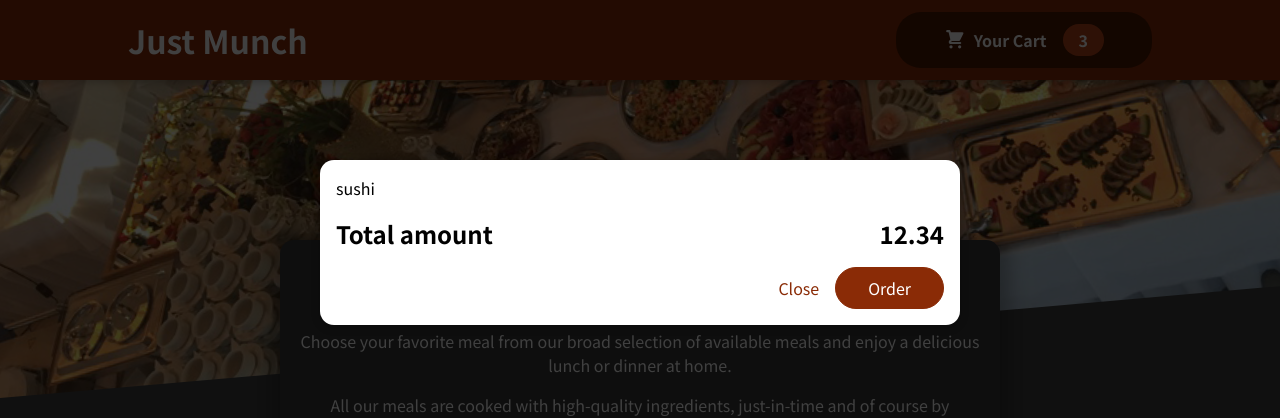
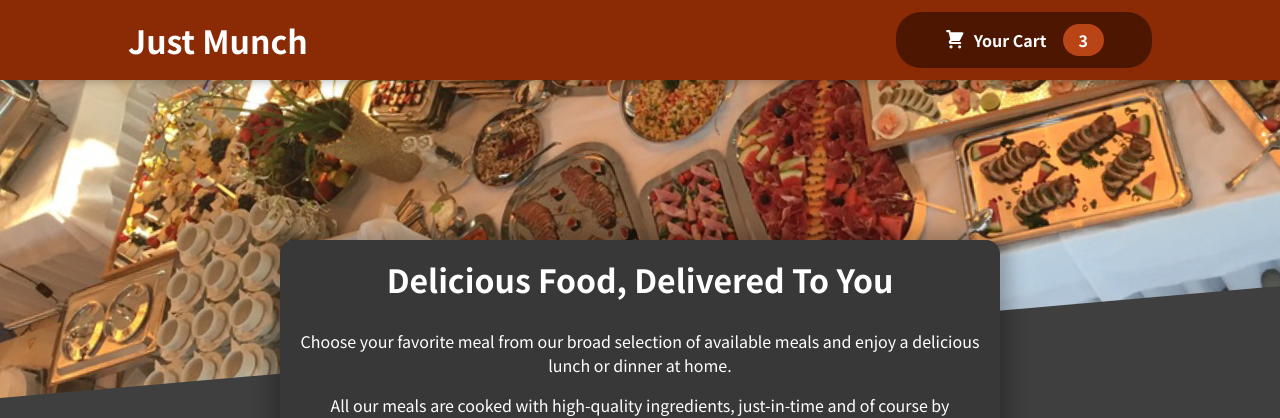
Before and after one commit to ArifEbrahim/food-order, a React (Create React App) app: page / in a window 1280 px wide. Shown: the top 418 px of the page. Built offline with nearby package versions, Linux system fonts and the light colour scheme.

Commit message:
Feature: cart can now be opened and closed

```diff
--- a/src/App.js
+++ b/src/App.js
@@ -1,12 +1,21 @@
+import React, { useState } from 'react';
+
 import Header from "./components/Layout/Header";
 import Meals from "./components/Meals/Meals";
 import Cart from "./components/Cart/Cart";
 
 function App() {
+  const [isCartShown, setIsCartShown] = useState(false);
+
+  const showCartHandler = () => setIsCartShown(true);
+  const hideCartHandler = () => setIsCartShown(false);
+
   return (
     <>
-      <Cart />
-      <Header />
+      {
+        isCartShown && <Cart onHideCart={hideCartHandler} />
+      }
+      <Header onShowCart={showCartHandler} />
       <main>
         <Meals />
       </main>
--- a/src/components/Cart/Cart.js
+++ b/src/components/Cart/Cart.js
@@ -3,13 +3,13 @@
 import classes from "./Cart.module.css";
 import Modal from "../UI/Modal";
 
-export default function Cart() {
+export default function Cart(props) {
   const cartItems = [{ id: "c1", name: "sushi", amount: 2, price: 12.99 }].map(
     (item) => <l1>{item.name}</l1>
   );
 
   return (
-    <Modal>
+    <Modal onClick={props.onHideCart}>
       <ul className={classes['cart-items']}>
         {cartItems}
       </ul>
@@ -18,7 +18,7 @@
         <span>12.34</span>
       </div>
       <div className={classes.actions}>
-        <buton className={classes['button--alt']}>Close</buton>
+        <button className={classes['button--alt']} onClick={props.onHideCart}>Close</button>
         <button className={classes.button}>Order</button>
       </div>
     </Modal>
--- a/src/components/Layout/CartButton.js
+++ b/src/components/Layout/CartButton.js
@@ -5,7 +5,7 @@
 
 export default function CartButton(props) {
   return (
-    <button className={classes.button}>
+    <button className={classes.button} onClick={props.onClick}>
       <span className={classes.icon}>
         <CartIcon />
       </span>
--- a/src/components/Layout/Header.js
+++ b/src/components/Layout/Header.js
@@ -4,12 +4,12 @@
  import classes from './Header.module.css';
  import CartButton from './CartButton';
 
- export default function Header() {
+ export default function Header(props) {
    return (
      <>
       <header className={classes.header}>
         <h1>Just Munch</h1>
-        <CartButton />
+        <CartButton onClick={props.onShowCart} />
       </header>
       <div className={classes['main-image']}>
         <img src={mealsImg} alt='table of food'/>
--- a/src/components/UI/Modal.js
+++ b/src/components/UI/Modal.js
@@ -4,7 +4,7 @@
 import classes from "./Modal.module.css";
 
 const Backdrop = (props) => {
-  return <div className={classes.backdrop}></div>;
+  return <div className={classes.backdrop} onClick={props.onClick}></div>;
 };
 
 const ModalOverlay = (props) => {
@@ -20,7 +20,7 @@
 export default function Modal(props) {
   return (
     <>
-      {ReactDOM.createPortal(<Backdrop />, portalElement)}
+      {ReactDOM.createPortal(<Backdrop onClick={props.onClick} />, portalElement)}
       {ReactDOM.createPortal(
         <ModalOverlay>{props.children}</ModalOverlay>,
         portalElement
```
Also changed, not shown: 1 other file (tests, documents, lock files or other folders).
